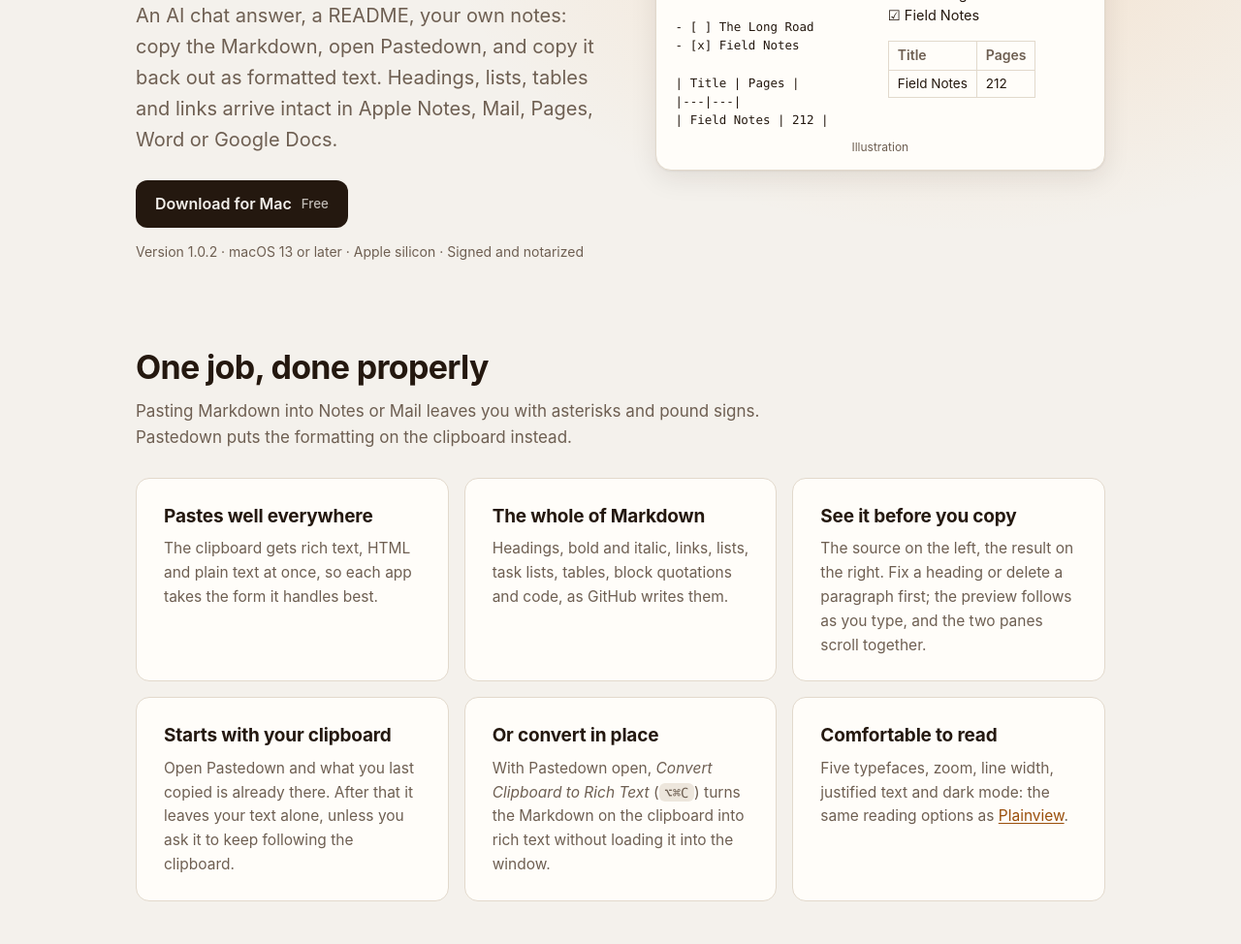
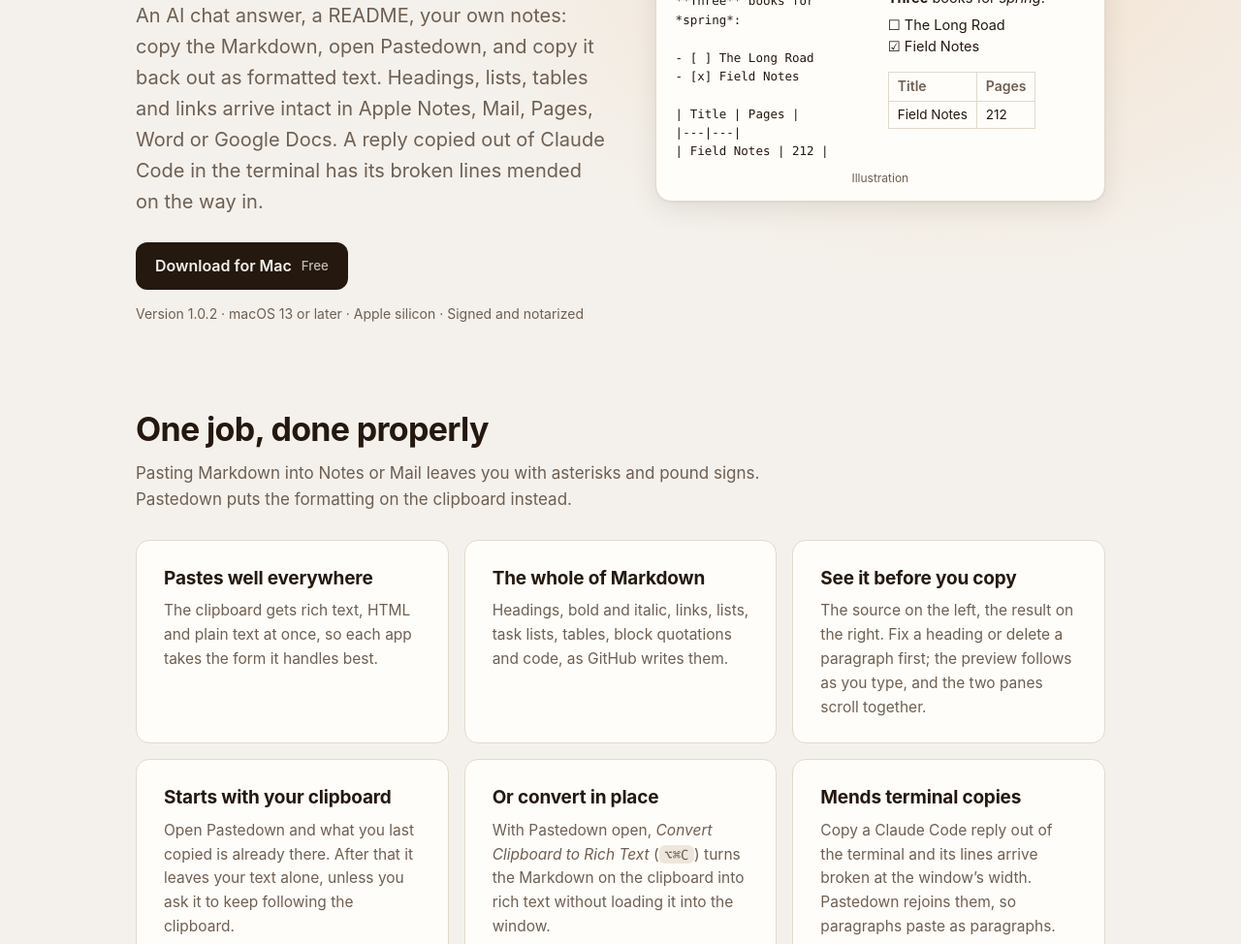
Before and after one commit to victor-shammas/pastedown, a plain HTML site: page index.html in a window 1280 px wide. Shown: the part 386-1360 px from the top of the page at 97% size. Drawn offline with Linux system fonts and the light colour scheme.

Commit message:
Home page: terminal copies, in the hero and as a card
Co-Authored-By: Claude Fable 5.2 <noreply@anthropic.com>

```diff
--- a/index.html
+++ b/index.html
@@ -31,7 +31,7 @@
       <div>
         <img class="hero-icon" src="icon.png" alt="Pastedown app icon" width="96" height="96">
         <h1>Markdown in. Rich text out.</h1>
-        <p class="lede">An AI chat answer, a README, your own notes: copy the Markdown, open Pastedown, and copy it back out as formatted text. Headings, lists, tables and links arrive intact in Apple Notes, Mail, Pages, Word or Google Docs.</p>
+        <p class="lede">An AI chat answer, a README, your own notes: copy the Markdown, open Pastedown, and copy it back out as formatted text. Headings, lists, tables and links arrive intact in Apple Notes, Mail, Pages, Word or Google Docs. A reply copied out of Claude Code in the terminal has its broken lines mended on the way in.</p>
         <div class="cta-row" id="download">
           <a class="btn" href="https://github.com/victor-shammas/pastedown/releases/latest/download/Pastedown.dmg">Download for Mac <small>Free</small></a>
           <span class="fineprint">Version 1.0.2 · macOS 13 or later · Apple silicon · Signed and notarized</span>
@@ -77,7 +77,7 @@
         <div class="card"><h3>See it before you copy</h3><p>The source on the left, the result on the right. Fix a heading or delete a paragraph first; the preview follows as you type, and the two panes scroll together.</p></div>
         <div class="card"><h3>Starts with your clipboard</h3><p>Open Pastedown and what you last copied is already there. After that it leaves your text alone, unless you ask it to keep following the clipboard.</p></div>
         <div class="card"><h3>Or convert in place</h3><p>With Pastedown open, <em>Convert Clipboard to Rich Text</em> (<kbd>⌥⌘C</kbd>) turns the Markdown on the clipboard into rich text without loading it into the window.</p></div>
-        <div class="card"><h3>Comfortable to read</h3><p>Five typefaces, zoom, line width, justified text and dark mode: the same reading options as <a href="https://victorshammas.com/plainview/">Plainview</a>.</p></div>
+        <div class="card"><h3>Mends terminal copies</h3><p>Copy a Claude Code reply out of the terminal and its lines arrive broken at the window’s width. Pastedown rejoins them, so paragraphs paste as paragraphs.</p></div>
       </div>
     </div>
   </section>
```
